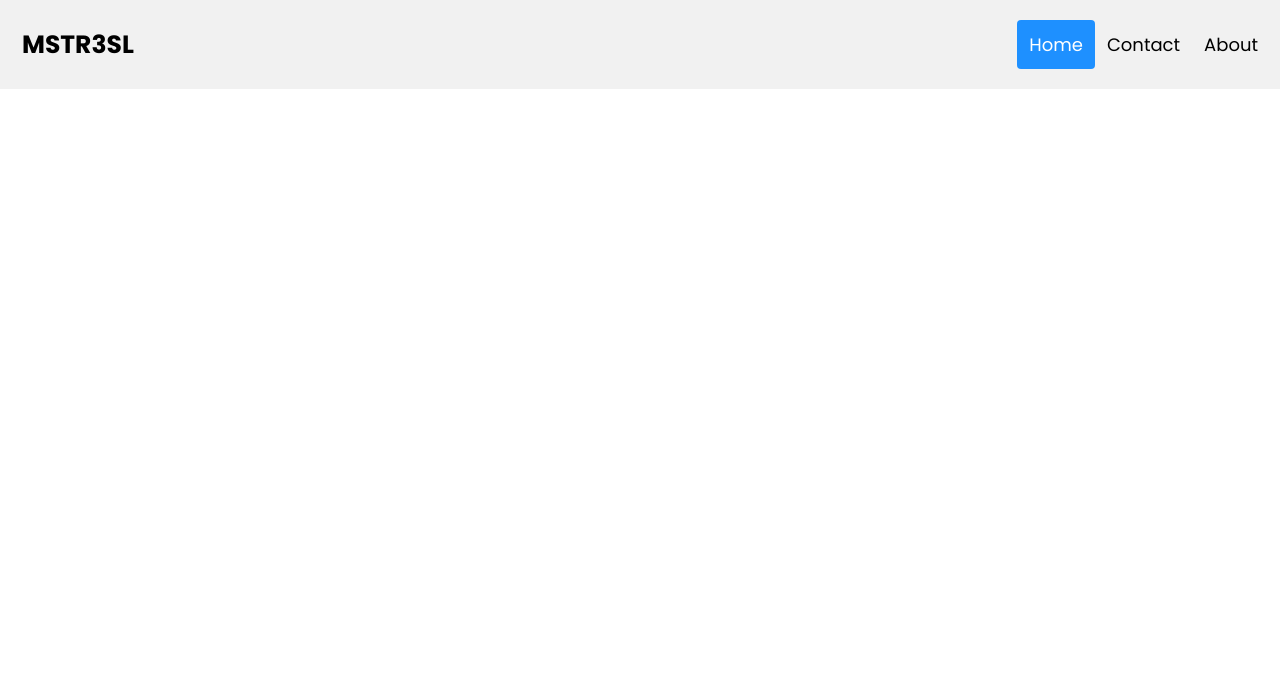
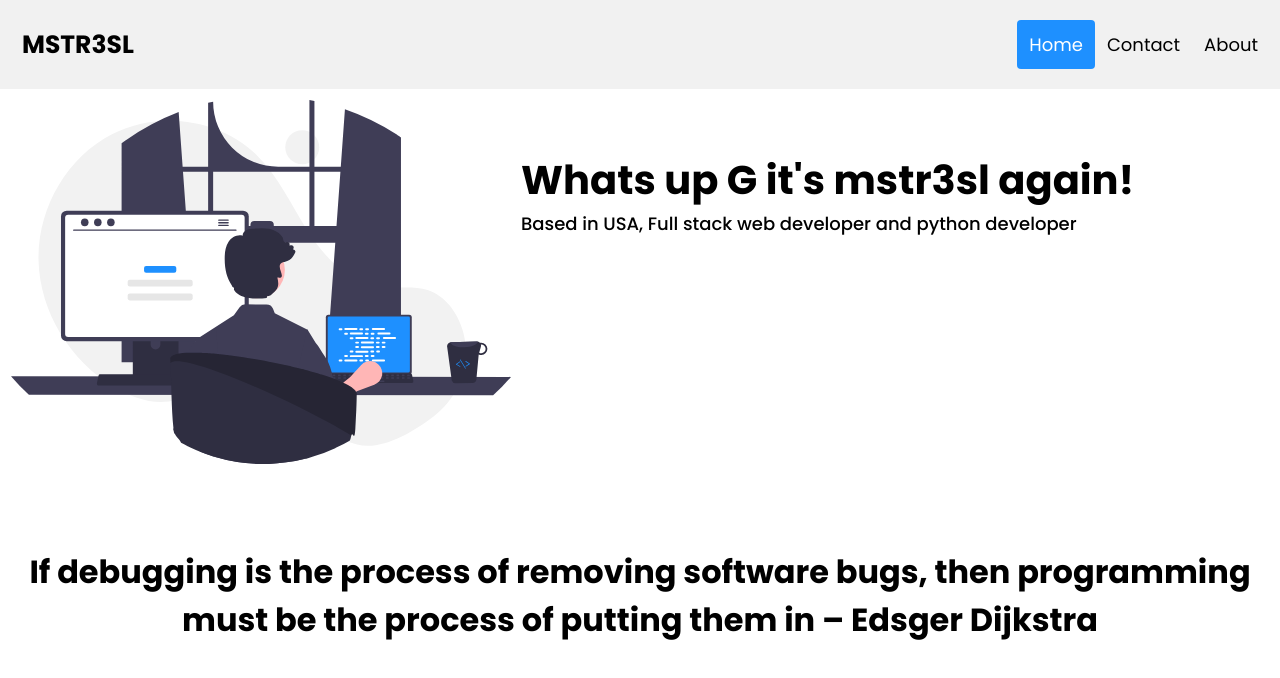
Before and after one commit to 584463/mstr3sls-portofilio, a plain HTML site: page index.html in a window 1280 px wide. Drawn offline with Linux system fonts and the light colour scheme.

Commit message:
new things add

```diff
--- a/index.html
+++ b/index.html
@@ -17,5 +17,28 @@
         </div>
       </div>
 
+      <div class="home-content">
+        <img src="pics/programing.svg" alt="programing" class="prog-image">
+        <div class="home-content-middle">
+          <p>Whats up G it's mstr3sl again!</p>
+          <h3 class="about-content">Based in USA, Full stack web developer and python developer</h3>
+        </div>
+      </div>
+      <br>
+      <br>
+      <br>
+      <br>
+      <br>
+      <br>
+      <br>
+      <br>
+      <br>
+      <br>
+
+      <div class="middle-content">
+        <h1>If debugging is the process of removing software bugs, then programming must be the process of putting them in – Edsger Dijkstra</h1>
+      </div>
+
+
 </body>
 </html>
--- a/style.css
+++ b/style.css
@@ -4,13 +4,13 @@
 *{
     margin: 0;
     padding: 0;
+    font-family: "Poppins", sans-serif;
 }
 
 .header {
     overflow: hidden;
     background-color: #f1f1f1;
     padding: 20px 10px;
-    font-family: "Poppins", sans-serif;
   }
 
   .header a {
@@ -54,3 +54,33 @@
       float: none;
     }
   }
+
+  .home-content {
+    padding: 1px;
+  }
+.prog-image {
+  width: 500px;
+  padding: 10px;
+  float: left;
+}
+  .home-content-middle {
+    padding: 10px;
+    font-size: 40px;
+    font-weight: bold;
+    margin: 100px;
+    display: inline;
+  }
+
+  .about-content {
+    font-size: large;
+    font-weight: 500;
+  }
+
+  .middle-content {
+    display: flex;
+    flex-direction: column;
+    align-items: center;
+    justify-content: center;
+    height: 100hv;
+    text-align: center;
+  }
```
Also changed, not shown: pics/programing.svg (added).
